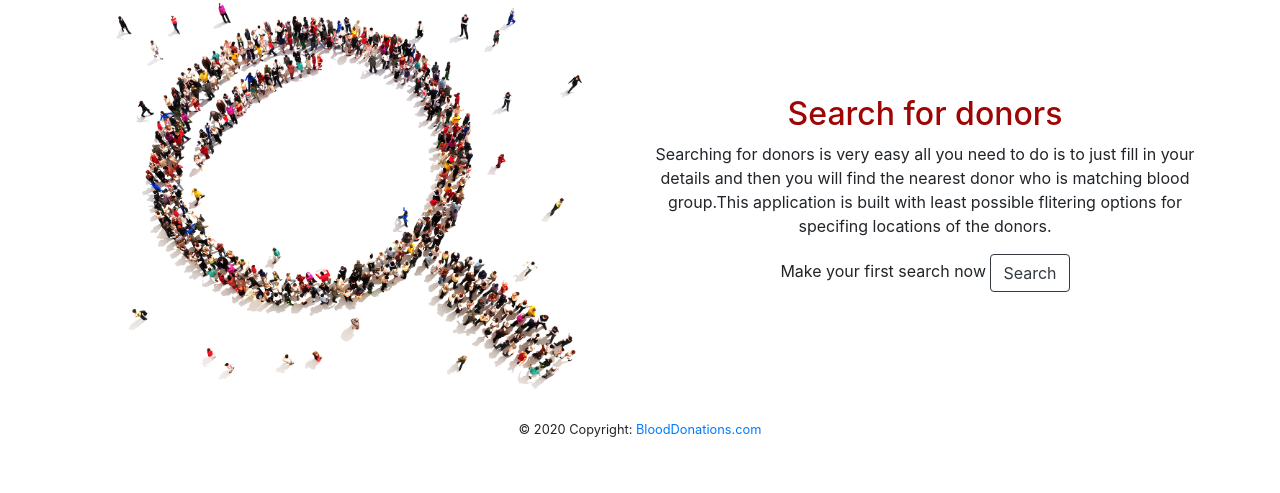
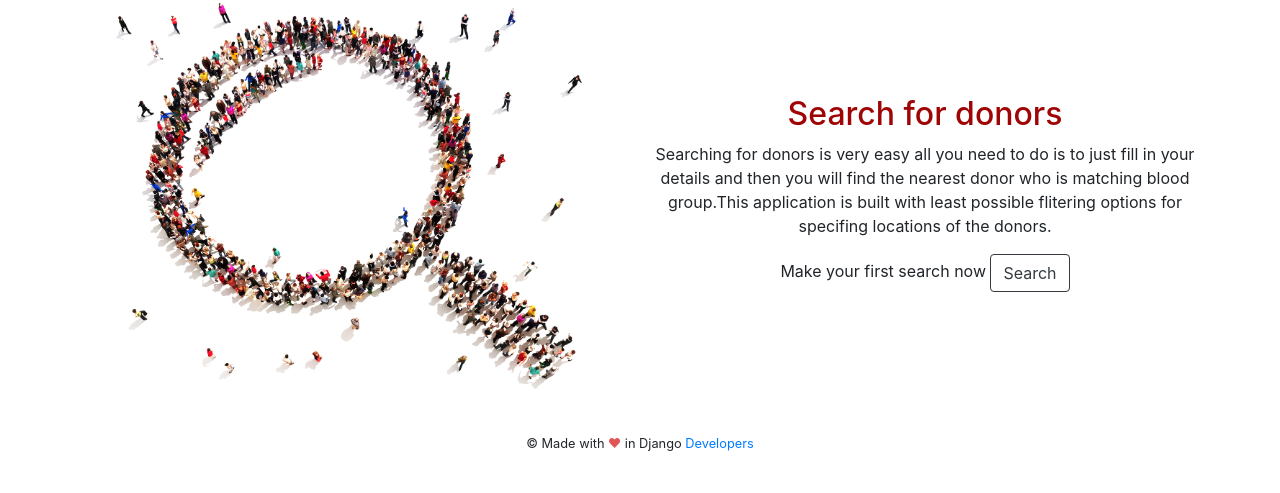
Before and after one commit to DanielSamsonraj/Drops_of_life, a Django app: page / in a window 1280 px wide. Shown: the part 1327-1820 px from the top of the page. Before the commit the page ends 1764 px from the top, so only its background shows below. Run offline with Django 3.2, Linux system fonts and the light colour scheme; some libraries are stand-ins or nearby versions.

Commit message:
new footer added

```diff
--- a/bloodDonation/templates/files/home.html
+++ b/bloodDonation/templates/files/home.html
@@ -55,13 +55,6 @@
     .my-image2 {
         max-width: 300px;
         max-height: 300px;
-    }
-
-    .typewriter {
-        position: absolute;
-        top: 50%;
-        left: 50%;
-        transform: translate(-50%, -50%);
     }
 </style>
 <div class="jumbotron">
@@ -169,13 +162,11 @@
 </div>
 
 
-<footer class="page-footer font-small black">
+<footer class="page-footer font-small black" style="margin-top: 30px;margin-bottom: 40px;">
     <small>
-        <div class="footer-copyright text-center py-3">©
-            2020
-            Copyright:
-            <a href="https://BloodDonations.com/">
-                BloodDonations.com</a>
+        <div class="footer-copyright" style="text-align: center;">
+            © Made with <span style="color: #e25555;">&#9829;</span> in Django
+            <a href="#">Developers</a>
         </div>
     </small>
 </footer>
```
